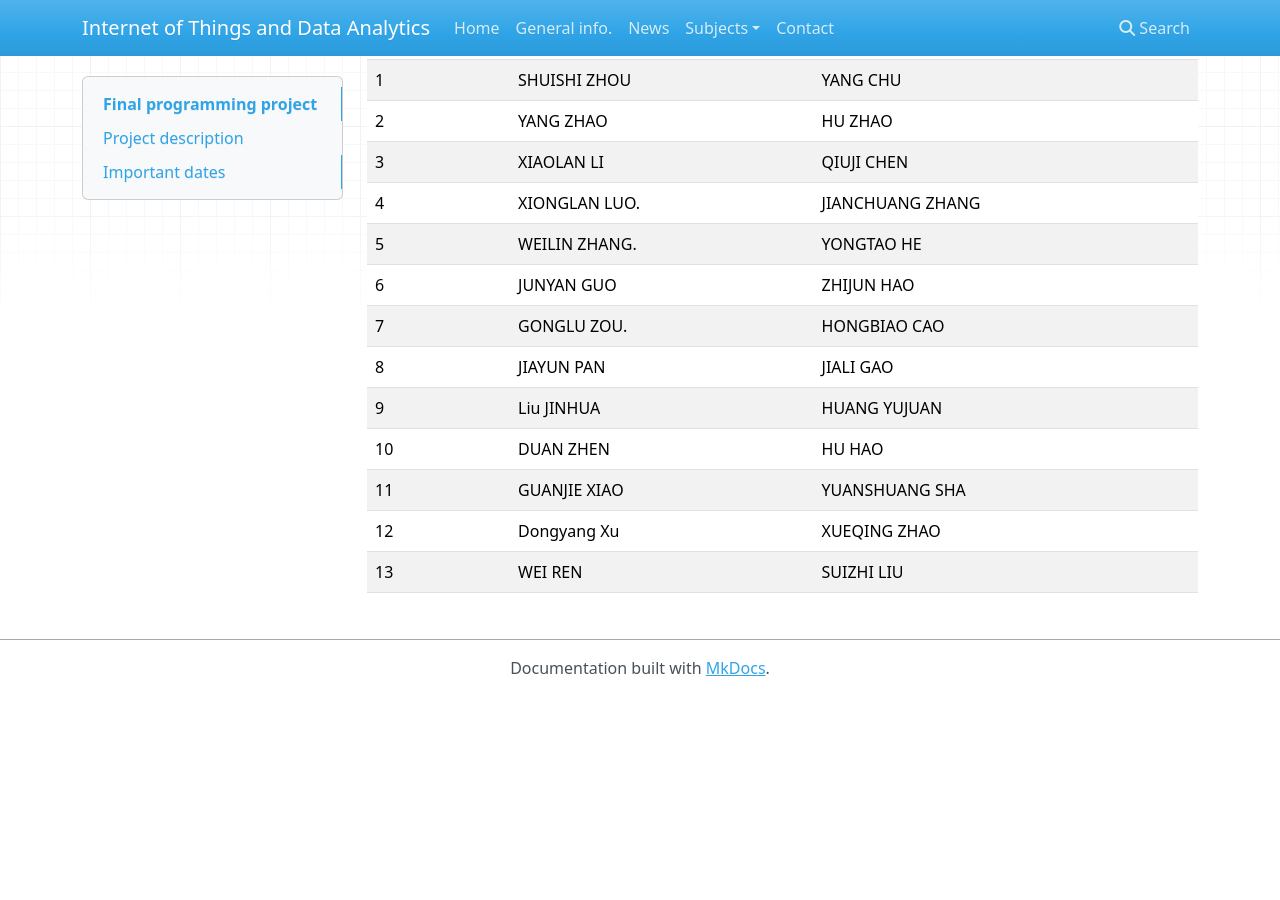
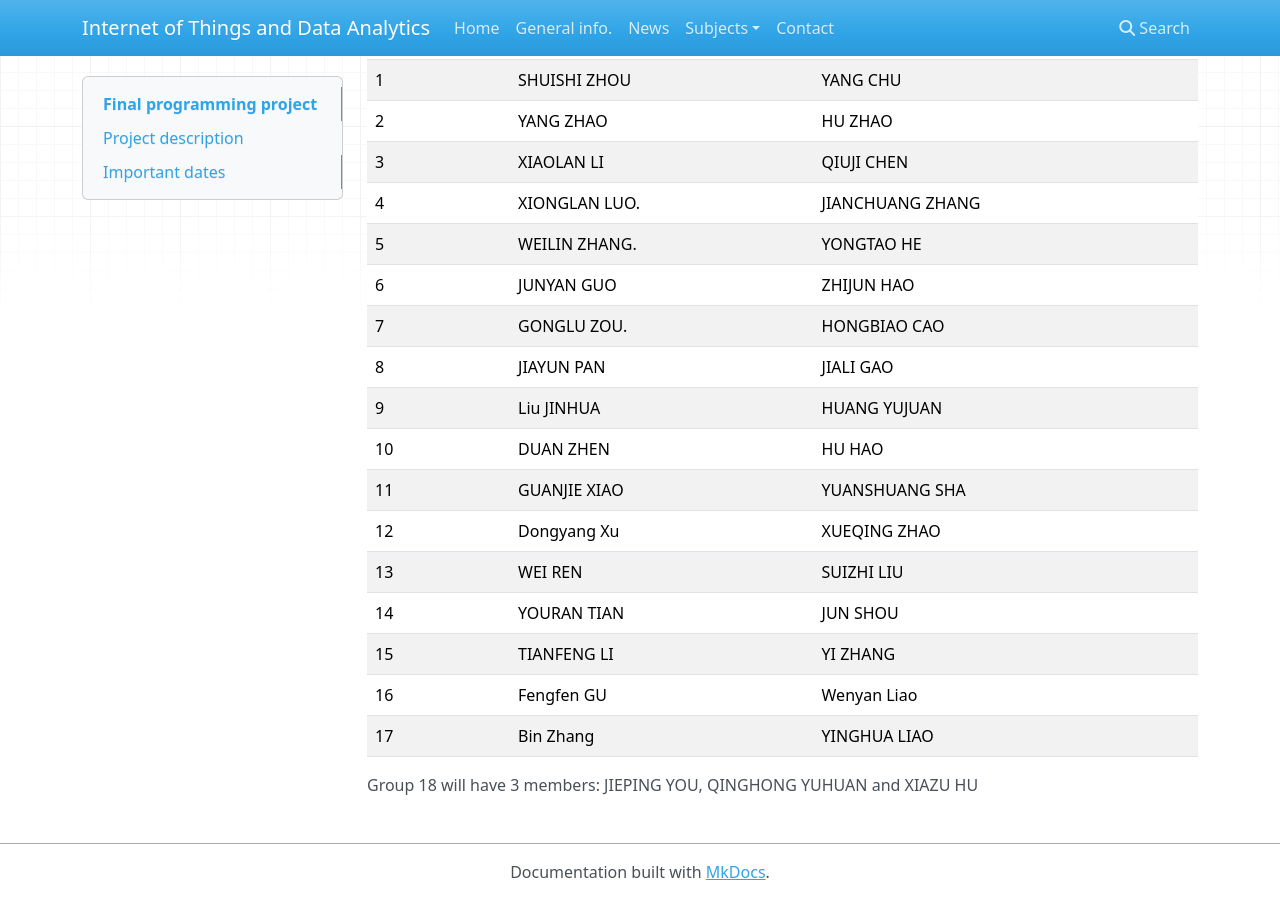
Before and after one commit to iot-da/iot-da.github.io, an MkDocs documentation site: the page built from docs/Subjects/IOTNA/P7/index.md, in a window 1280 px wide and 900 px high, scrolled down 1261 px. Built offline with MkDocs 1.6.1, drawn with Linux system fonts in a browser that asks for light colours; nearby versions of some CDN libraries; before the commit the page ends 1957 px from its top, so only the background shows below that.

Commit message:
Ultimos grupos de proy final aniot

```diff
--- a/docs/Subjects/IOTNA/P7/index.md
+++ b/docs/Subjects/IOTNA/P7/index.md
@@ -49,3 +49,9 @@ You must send your code (.c and .h files) to Prof. Jose Ignacio by email (jigome
 | 11 	| GUANJIE	XIAO     | YUANSHUANG 	SHA |
 |12	| Dongyang 	Xu        | XUEQING	ZHAO |
 | 13	| WEI 	REN           | SUIZHI 	LIU |
+|14   | YOURAN	TIAN		|	JUN 	SHOU |
+|15   |  TIANFENG	LI		|	YI	ZHANG |
+|16   | Fengfen	GU		|	Wenyan	Liao |
+|17  | Bin 	Zhang             | YINGHUA	 LIAO |
+
+Group 18 will have 3 members: JIEPING YOU, QINGHONG YUHUAN and XIAZU HU
```
